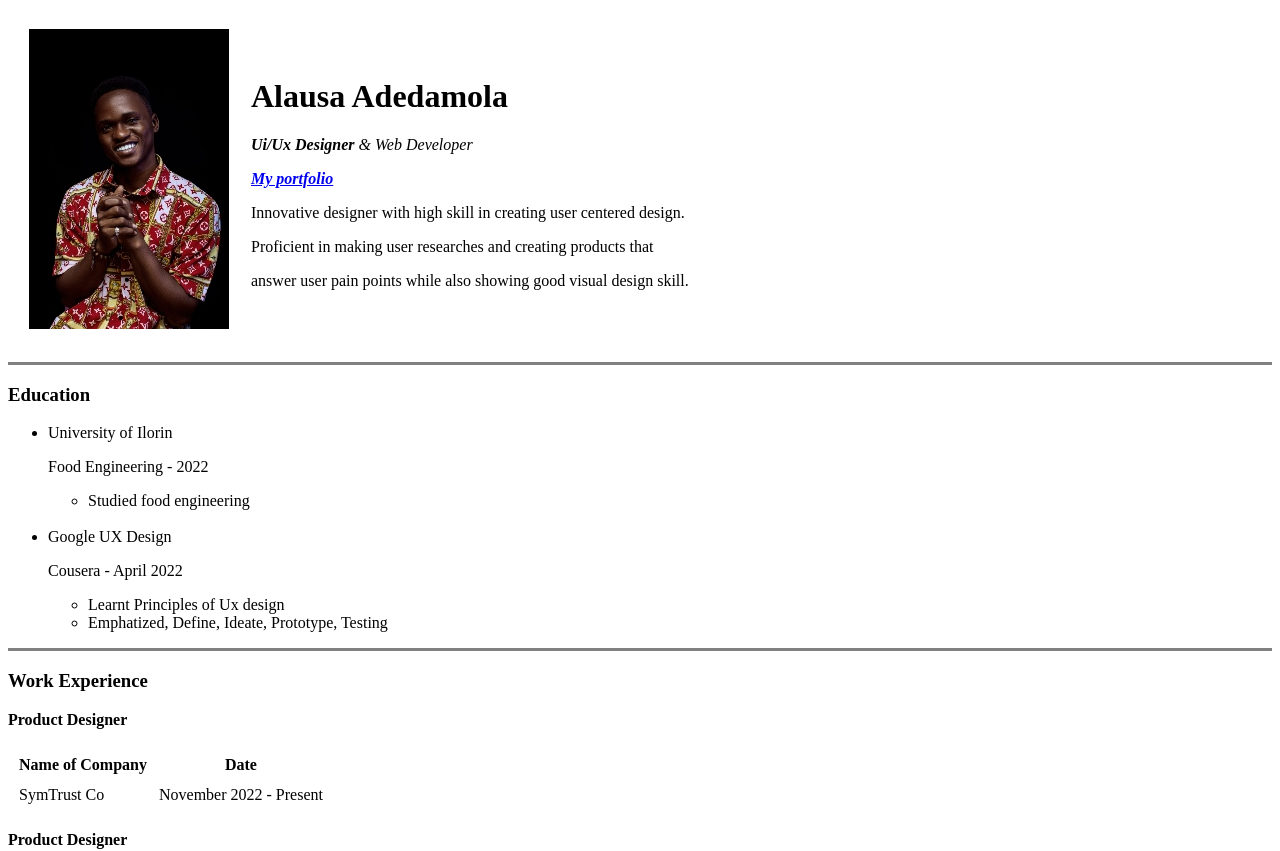
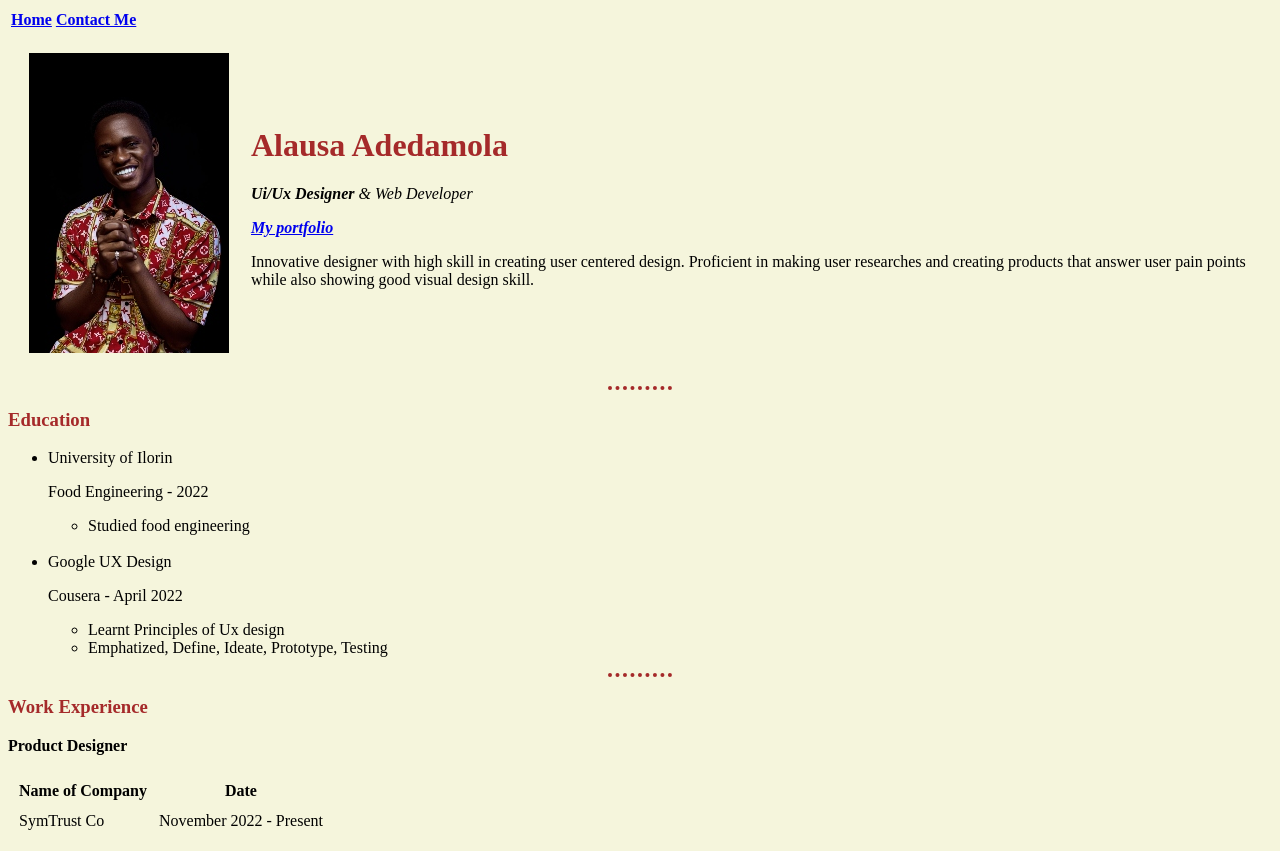
Before and after one commit to Theadedamola/CV, a plain HTML site: page index.html in a window 1280 px wide. Shown: the top 851 px of the page. Drawn offline with Linux system fonts and the light colour scheme.

Commit message:
update to cv

```diff
--- /dev/null
+++ b/css/style.css
@@ -0,0 +1,21 @@
+body {
+    background-color: beige;
+}
+
+hr {
+    background-color: beige ;
+    height: 0;
+    border-style: none;
+    border-top: dotted;
+    border-width: 4px;
+    width: 5%;
+    border-color: brown;
+}
+
+h1, h3{
+    color: brown;
+}
+
+.bio {
+    text-align: left;
+}
--- a/index.html
+++ b/index.html
@@ -2,20 +2,28 @@
 <html>
     <head>
         <title>
-            WebDev
+            portfolio
         </title>
+        <link rel="stylesheet" href="css/style.css">
     </head>
 
     <body>
+        <table>
+            <tr>
+                <td><b><a href="index.html">Home</a></b></td>
+                <td><b><a href="contact.html">Contact Me</a></b></td>
+            </tr>
+        </table>
+
         <table cellspacing="20">
             <tr>
-                <td><img src="Images/1.jpeg" alt="Adedamola profile picture"></td>
+                <td><img src="images/1.jpeg" alt="Adedamola profile picture"></td>
                 <td> <h1> Alausa Adedamola </h1>
                     <p><em><b>Ui/Ux Designer</b> & Web Developer</em></p>
                     <em><b><a href="https://www.behance.net/damolaalausa">My portfolio</a></b></em>
-                    <p>Innovative designer with high skill in creating user centered design.</p>
-                    <p> Proficient in making user researches and creating products that</p>
-                    <p>answer user pain points while also showing good visual design skill.</p></td>
+                    <p class="bio">Innovative designer with high skill in creating user centered design.
+                         Proficient in making user researches and creating products that
+                        answer user pain points while also showing good visual design skill.</p></td>
             </tr>
         </table>
         <hr size="3" noshade="0">
```
Also changed, not shown: contact.html (+16 -0 lines).
